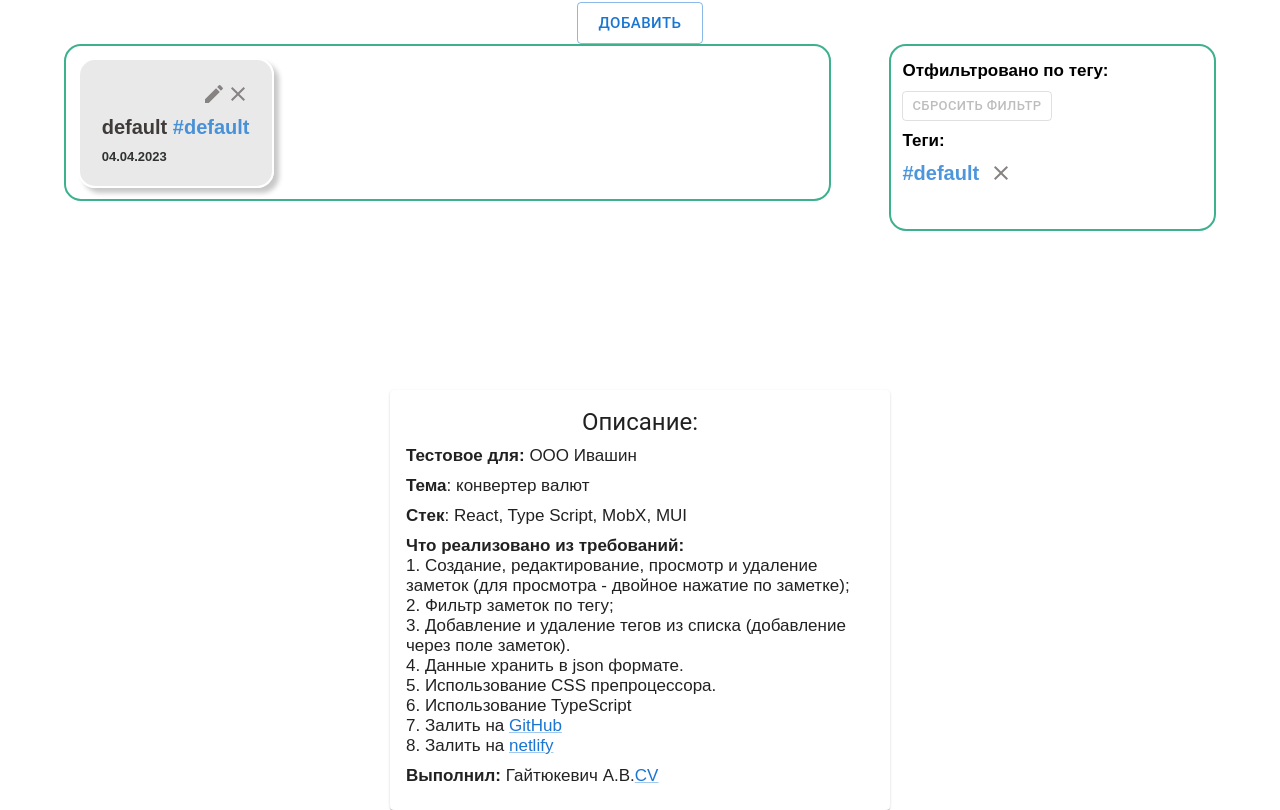
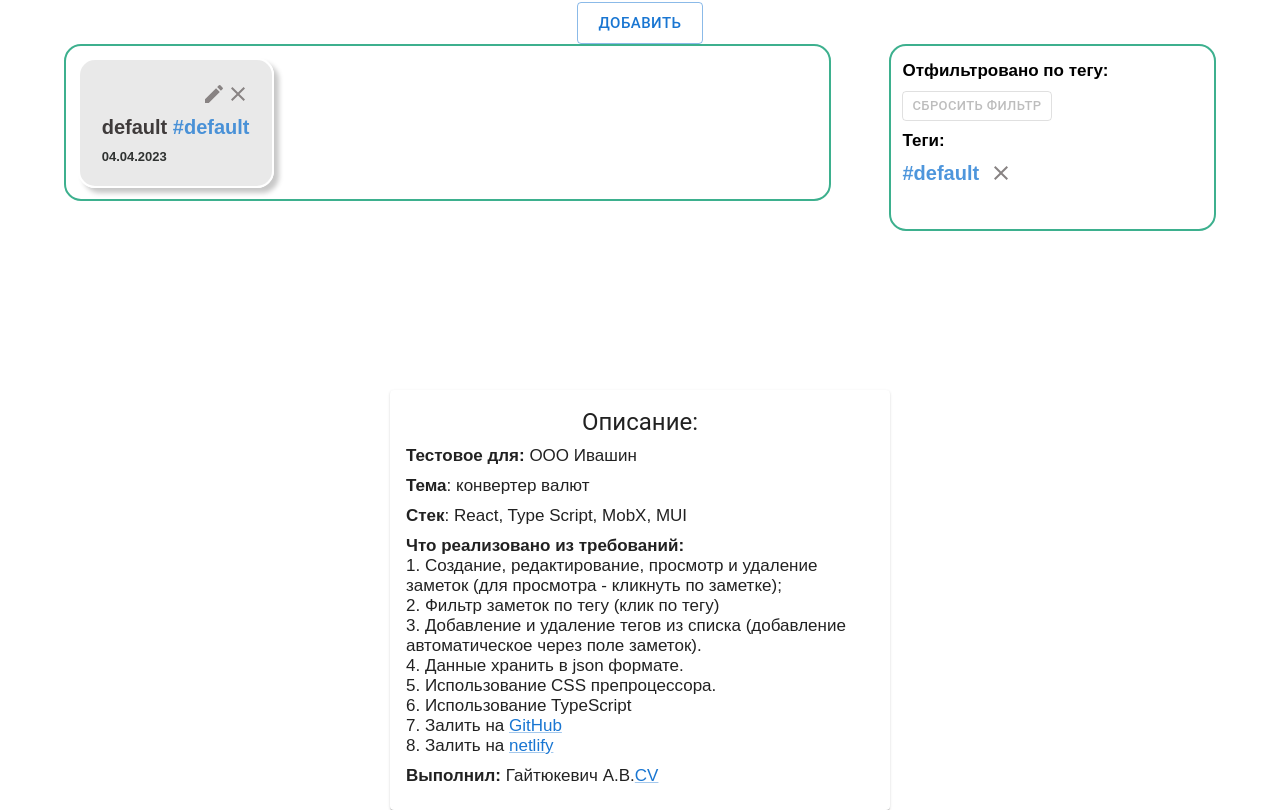
Before and after one commit to Metaloziz/notes, a React (Create React App) app: page / in a window 1280 px wide. Shown: the part 236-1046 px from the top of the page. Built offline with nearby package versions, Linux system fonts and the light colour scheme.

Commit message:
fix: description

```diff
--- a/src/components/Descriptoon/Description.tsx
+++ b/src/components/Descriptoon/Description.tsx
@@ -27,10 +27,10 @@ export const Description: FC = () => (
           <b>Что реализовано из требований:</b>
           <div>
             1. Создание, редактирование, просмотр и удаление заметок (для просмотра -
-            двойное нажатие по заметке); <br />
-            2. Фильтр заметок по тегу; <br />
-            3. Добавление и удаление тегов из списка (добавление через поле заметок).{' '}
-            <br />
+            кликнуть по заметке); <br />
+            2. Фильтр заметок по тегу (клик по тегу) <br />
+            3. Добавление и удаление тегов из списка (добавление автоматическое через поле
+            заметок). <br />
             4. Данные хранить в json формате. <br />
             5. Использование CSS препроцессора. <br />
             6. Использование TypeScript <br />
```
